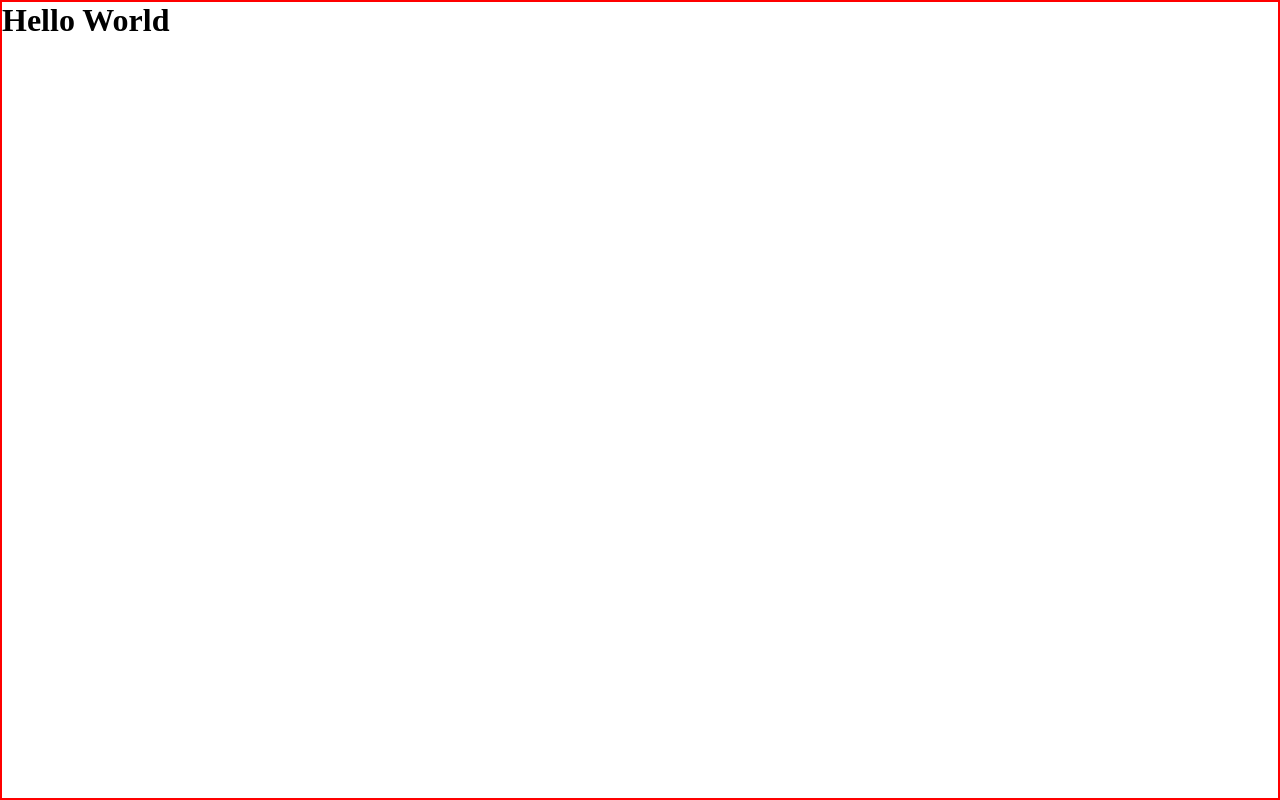
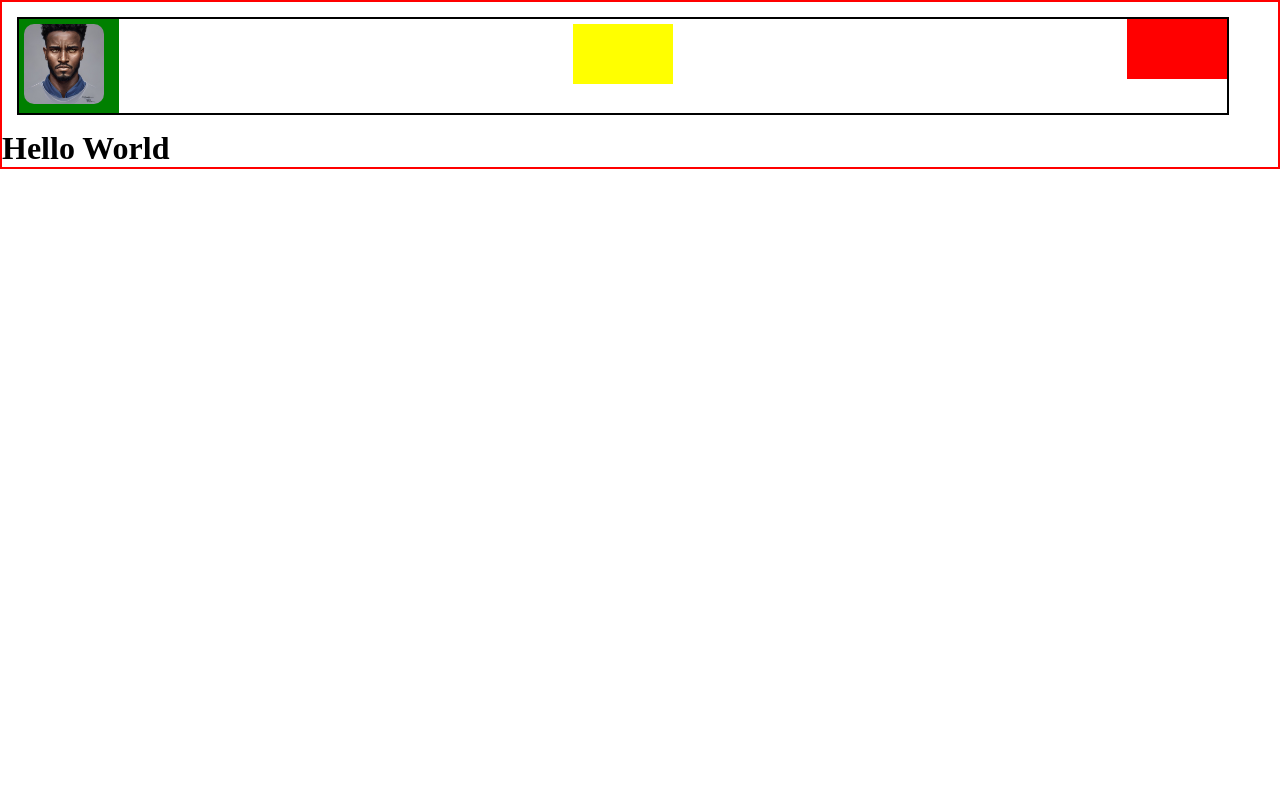
Before and after one commit to Prometheus92/Portfolio, a plain HTML site: page index.html in a window 1280 px wide. Drawn offline with Linux system fonts and the light colour scheme.

Commit message:
added logo

```diff
--- a/index.html
+++ b/index.html
@@ -9,7 +9,9 @@
     </head>
     <body>
         <header>
-            <div class="header-icon"></div>
+            <div class="header-icon">
+                <a href="#" class="logo"><img src="./image/image.jpg" alt="Abenezer's Logo"></a>
+            </div>
             <div class="header-nav"></div>
             <div class="header-sn"></div>
         </header>
--- a/styles.css
+++ b/styles.css
@@ -5,6 +5,40 @@
 }
 body{
     width: 100%;
-    height: 100vh;
+    /* height: 100vh; */
     border: 2px solid red;
 }
+header{
+    border: 2px solid black;
+    margin: 15px;
+    width: 95%;
+    display: flex;
+    justify-content: space-between;
+}
+.header-icon{
+    width: 100px;
+    /* height: 60px; */
+    background-color: green;
+
+
+}
+.header-icon a img{
+    width: 80px;
+    /* height: 131px; */
+    margin: 5px;
+    border-radius: 10px;
+
+}
+.header-nav{
+    width: 100px;
+    height: 60px;
+    background-color: yellow;
+    margin: 5px;
+
+}
+.header-sn{
+    width: 100px;
+    height: 60px;
+    background-color: red;
+
+}
```
